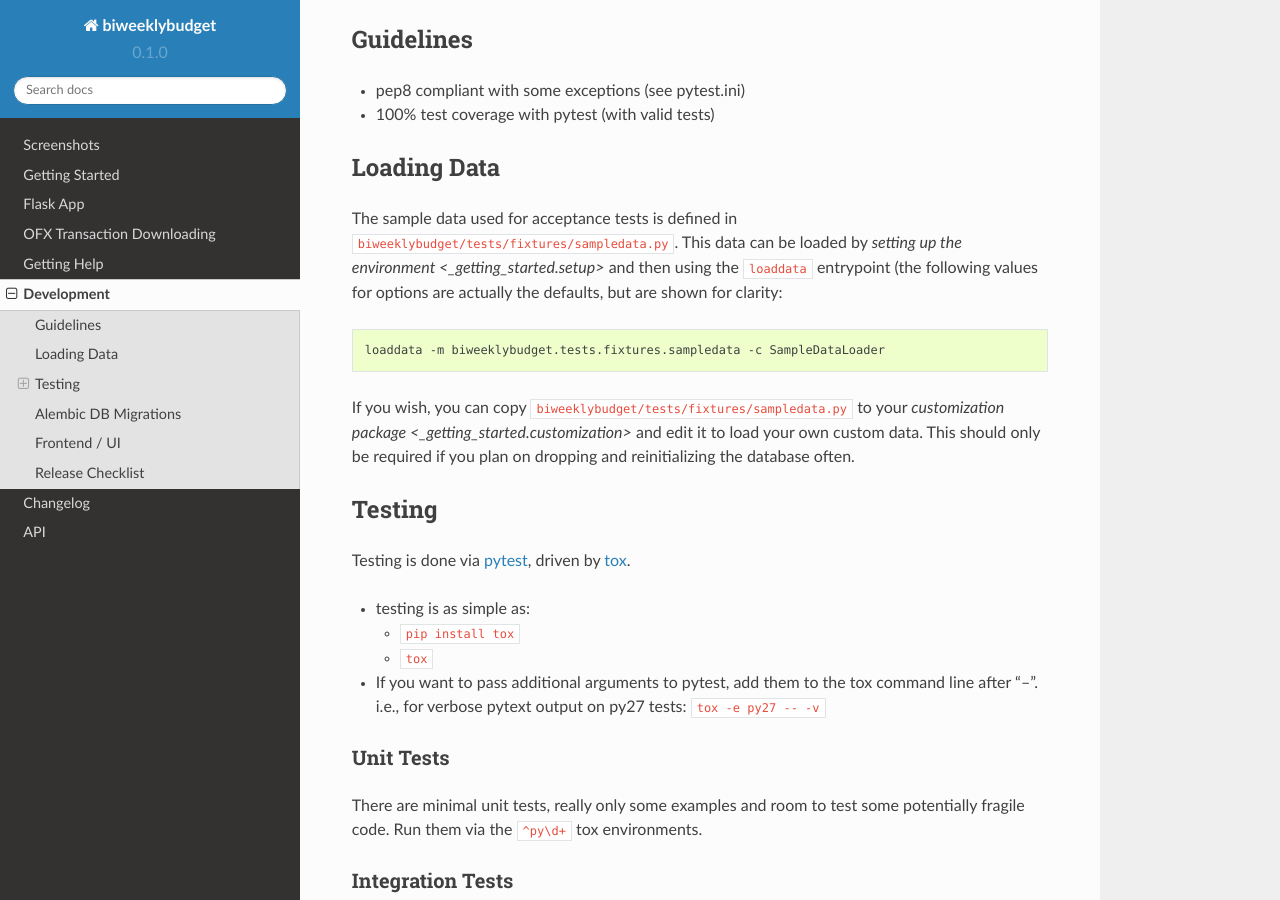
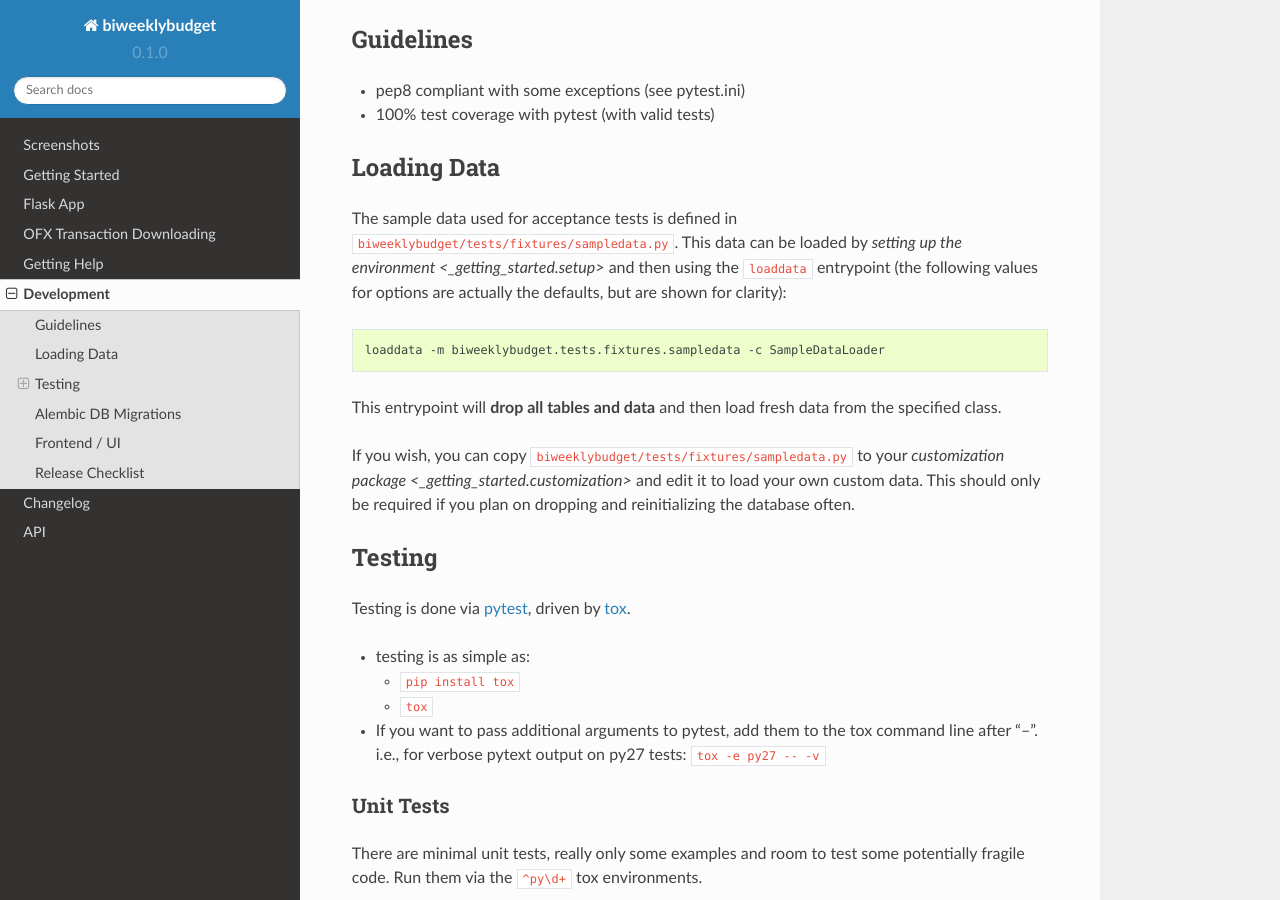
Before and after one commit to jantman/biweeklybudget, a Sphinx documentation site: the page built from docs/source/development.rst, in a window 1280 px wide and 900 px high, scrolled down 447 px. Built offline with Sphinx 7.4.7 and the Read the Docs theme 2.0.0, drawn with Linux system fonts in a browser that asks for light colours.

Commit message:
load_data should drop all tables before loading

```diff
--- a/docs/source/development.rst
+++ b/docs/source/development.rst
@@ -32,11 +32,14 @@ Loading Data
 The sample data used for acceptance tests is defined in ``biweeklybudget/tests/fixtures/sampledata.py``.
 This data can be loaded by `setting up the environment <_getting_started.setup>`
 and then using the ``loaddata`` entrypoint (the following values for
-options are actually the defaults, but are shown for clarity:
+options are actually the defaults, but are shown for clarity):
 
 .. code-block:: bash
 
     loaddata -m biweeklybudget.tests.fixtures.sampledata -c SampleDataLoader
+
+This entrypoint will **drop all tables and data** and then load fresh data from
+the specified class.
 
 If you wish, you can copy ``biweeklybudget/tests/fixtures/sampledata.py`` to your
 `customization package <_getting_started.customization>` and edit it to load your own
--- a/docs/source/getting_started.rst
+++ b/docs/source/getting_started.rst
@@ -102,6 +102,6 @@ script wrappers in ``bin/``). First setup your environment according to the
 instructions above.
 
 * ``bin/db_tester.py`` - Skeleton of a script that connects to and inits the DB. Edit this to use for one-off DB work.
-* ``loaddata`` - Entrypoint for loading test fixture data, or my base data. This is an awful, manual hack right now.
+* ``loaddata`` - Entrypoint for dropping **all** existing data and loading test fixture data, or your base data. This is an awful, manual hack right now.
 * ``ofxbackfiller`` - Entrypoint to backfill OFX Statements to DB from disk.
 * ``ofxgetter`` - Entrypoint to download OFX Statements for one or all accounts, save to disk, and load to DB.
```
Also changed, not shown: 1 other file.
